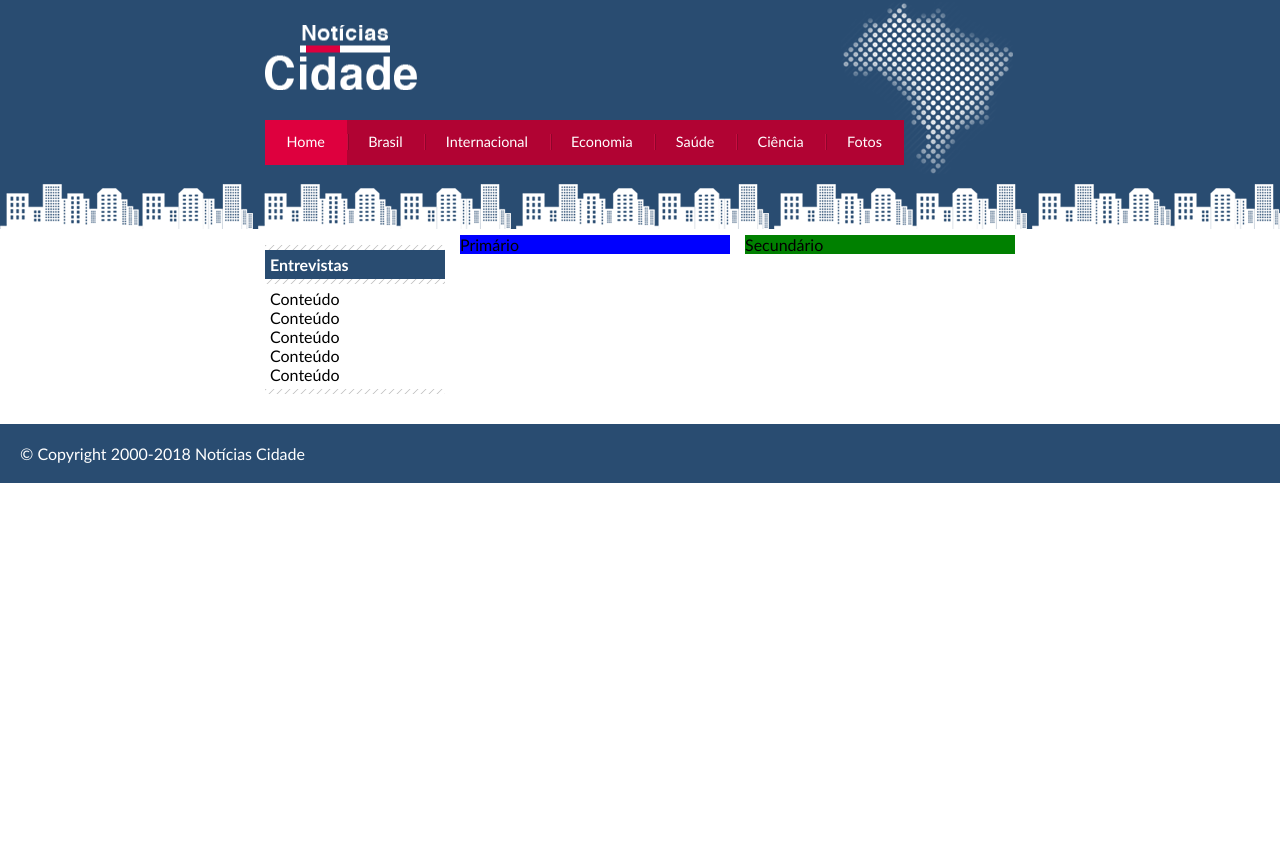
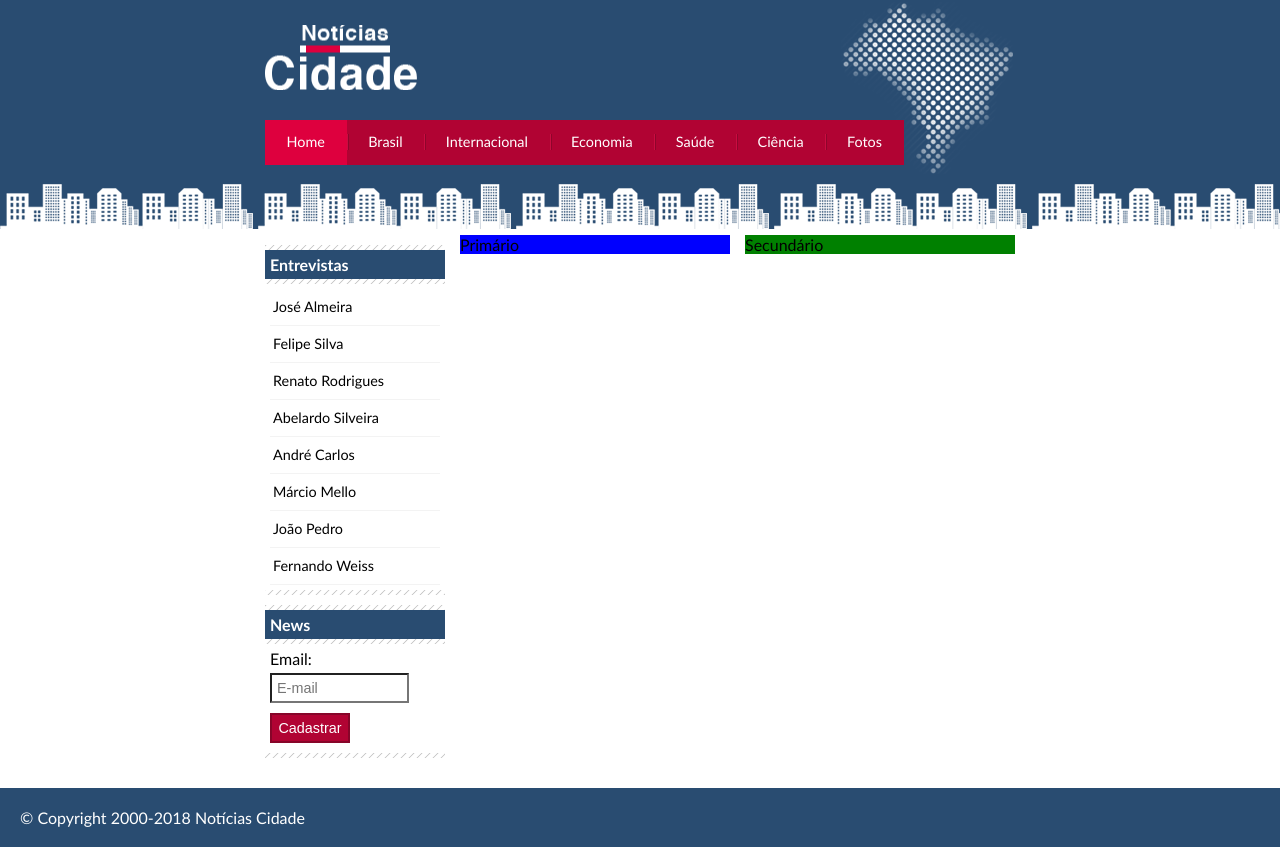
Before and after one commit to MayaSantor/NoticiasCidade, a plain HTML site: page index.html in a window 1280 px wide. Before the commit the page ends 800 px from the top, so only its background shows below. Drawn offline with Linux system fonts and the light colour scheme.

Commit message:
Barra lateral

```diff
--- a/css/style.css
+++ b/css/style.css
@@ -131,6 +131,43 @@ h2 {
     margin-top: 5px;
 }
 
+#lateral ul a{
+    font-size: .9em;
+    padding: 3px;
+    display: block;
+    line-height: 30px;
+    color: #000;
+    text-decoration: none;
+    border-bottom: 1px solid #f3f3f3;
+}
+
+#lateral ul a:hover {
+    background: #f9f9f9 url(../imagens/marcador.png) no-repeat left center;
+    padding-left: 20px;
+    color: #a1a1a1;
+    cursor: pointer;
+}
+
+label {
+    display: block;
+    cursor: pointer;
+}
+
+input {
+    padding: 5px;
+    width: 125px;
+    margin: 5px 0;
+    font-size: .9em;
+    background-color: #fff;
+}
+
+input.submit {
+    width: 80px;
+    color: #fff;
+    background-color: #b10333;
+    border: 2px solid #870529;
+}
+
 #container-rodape {
     background: #294c71;
     padding: 20px;
--- a/index.html
+++ b/index.html
@@ -46,13 +46,35 @@
                 <div class="caixa">
                     <h2>Entrevistas</h2>
                     <div class="caixa-conteudo">
-                        Conteúdo <br>
-                        Conteúdo <br>
-                        Conteúdo <br>
-                        Conteúdo <br>
-                        Conteúdo <br>
+                        <ul>
+                            <li><a href="jose-almeida.html">José Almeira</a></li>
+                            <li><a href="">Felipe Silva</a></li>
+                            <li><a href="">Renato Rodrigues</a></li>
+                            <li><a href="">Abelardo Silveira</a></li>
+                            <li><a href="">André Carlos</a></li>
+                            <li><a href="">Márcio Mello</a></li>
+                            <li><a href="">João Pedro</a></li>
+                            <li><a href="">Fernando Weiss</a></li>
+                        </ul>
                     </div>
                 </div>
+
+                <div class="caixa">
+                    <h2>News</h2>
+                    <div class="caixa-conteudo">
+                        <form>
+                            <div>
+                                <label for="email">Email: </label>
+                                <input type="text" name="email" id="email" placeholder="E-mail">
+                            </div>
+
+                            <div>
+                                <input class="submit" type="submit" value="Cadastrar">
+                            </div>
+                        </form>
+                    </div>
+                </div>
+
             </div>
 
         </div>
```
